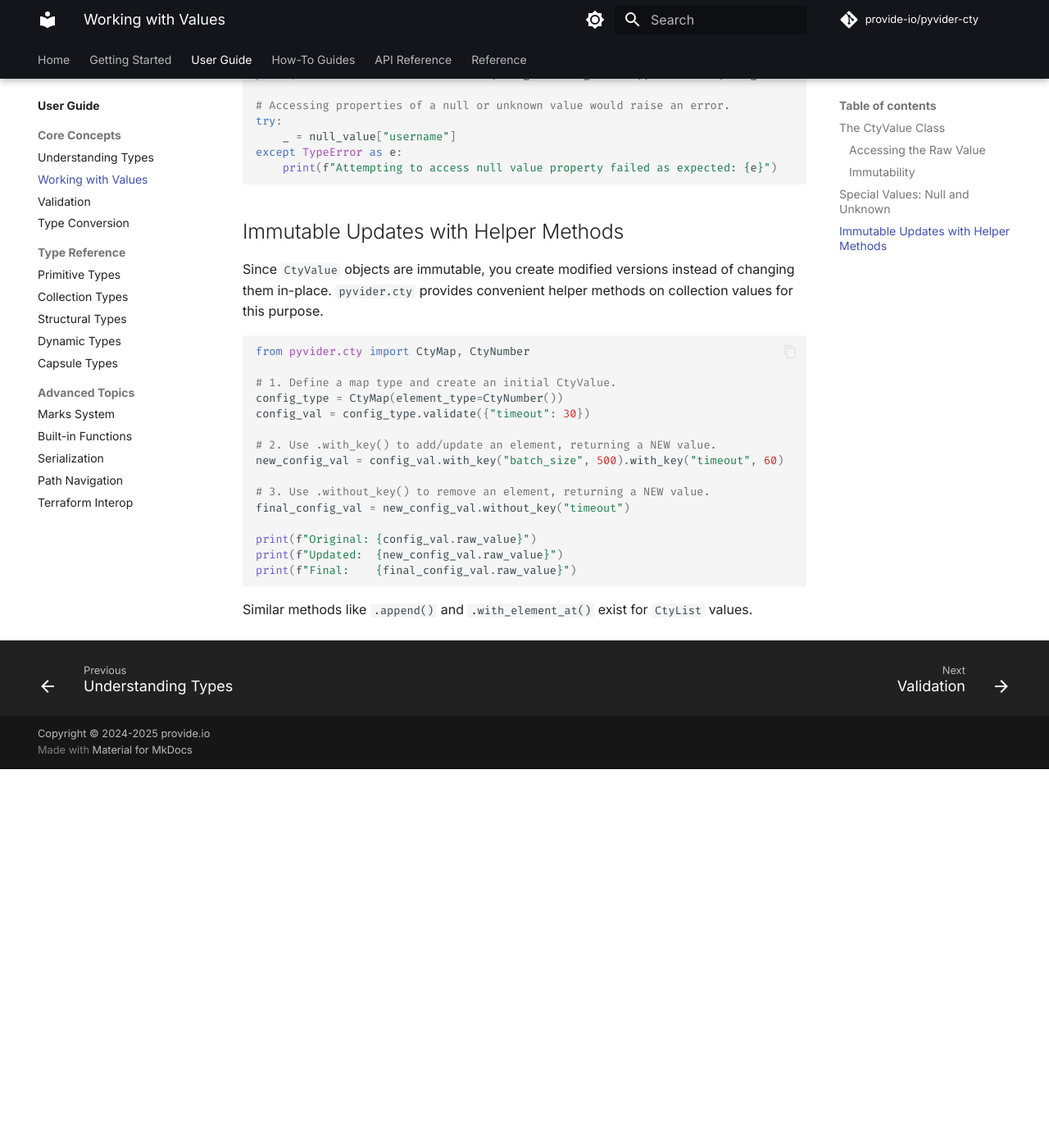
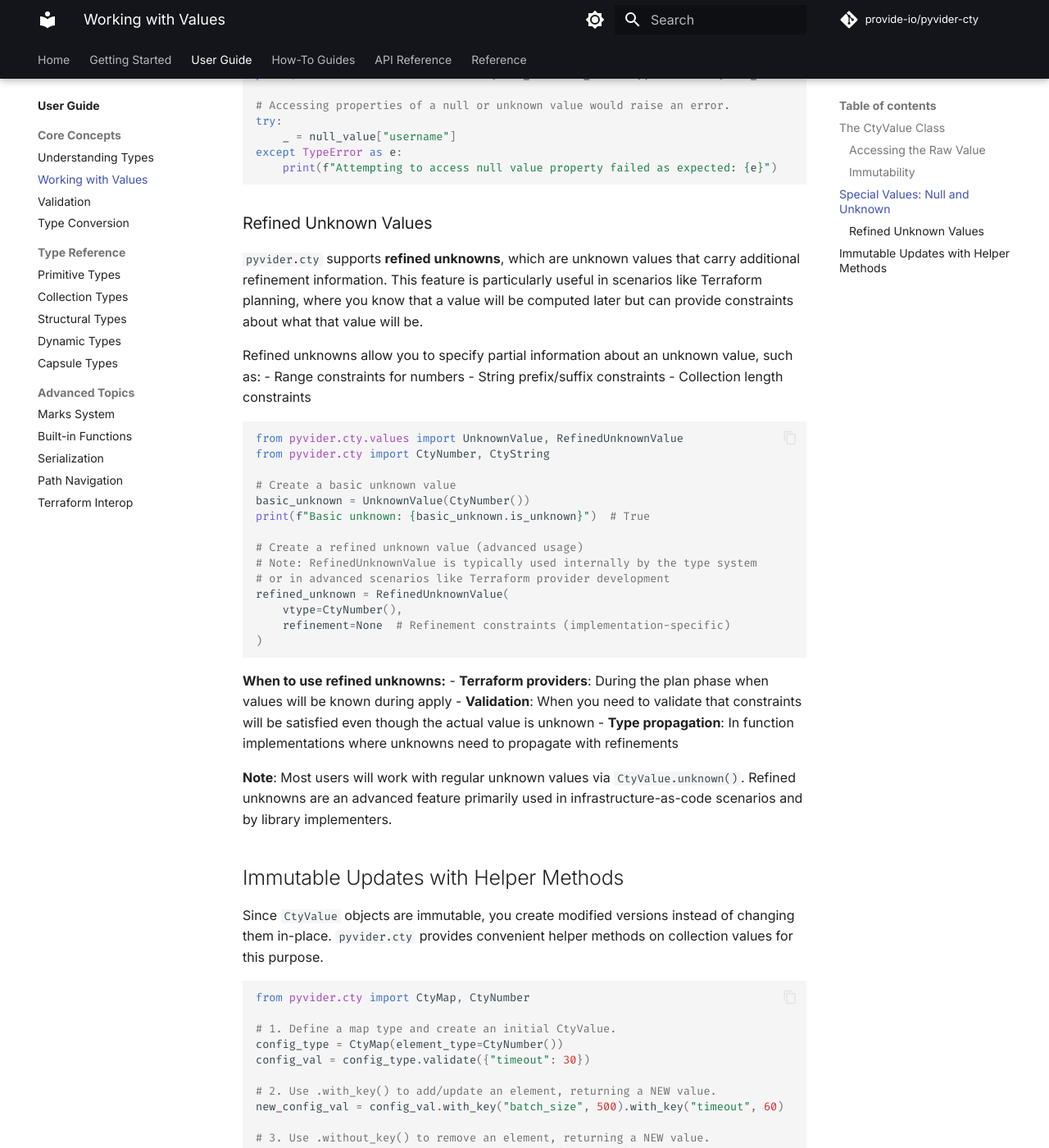
Before and after one commit to provide-io/pyvider-cty, an MkDocs documentation site: the page built from docs/user-guide/core-concepts/values.md, in a window 1280 px wide and 1400 px high, scrolled down 1642 px. Shown: the whole window at 82% size. Built offline with MkDocs 1.6.1 and Material for MkDocs 9.7.7, drawn with Linux system fonts in a browser that asks for light colours; comment, search, counter and statistics services are not loaded; before the commit the page ends 2580 px from its top, so only the background shows below that.

Commit message:
🔼⚙️ [skip ci] auto-commit

````diff
--- a/docs/user-guide/core-concepts/values.md
+++ b/docs/user-guide/core-concepts/values.md
@@ -66,6 +66,39 @@ except TypeError as e:
     print(f"Attempting to access null value property failed as expected: {e}")
 ```
 
+### Refined Unknown Values
+
+`pyvider.cty` supports **refined unknowns**, which are unknown values that carry additional refinement information. This feature is particularly useful in scenarios like Terraform planning, where you know that a value will be computed later but can provide constraints about what that value will be.
+
+Refined unknowns allow you to specify partial information about an unknown value, such as:
+- Range constraints for numbers
+- String prefix/suffix constraints
+- Collection length constraints
+
+```python
+from pyvider.cty.values import UnknownValue, RefinedUnknownValue
+from pyvider.cty import CtyNumber, CtyString
+
+# Create a basic unknown value
+basic_unknown = UnknownValue(CtyNumber())
+print(f"Basic unknown: {basic_unknown.is_unknown}")  # True
+
+# Create a refined unknown value (advanced usage)
+# Note: RefinedUnknownValue is typically used internally by the type system
+# or in advanced scenarios like Terraform provider development
+refined_unknown = RefinedUnknownValue(
+    vtype=CtyNumber(),
+    refinement=None  # Refinement constraints (implementation-specific)
+)
+```
+
+**When to use refined unknowns:**
+- **Terraform providers**: During the plan phase when values will be known during apply
+- **Validation**: When you need to validate that constraints will be satisfied even though the actual value is unknown
+- **Type propagation**: In function implementations where unknowns need to propagate with refinements
+
+**Note**: Most users will work with regular unknown values via `CtyValue.unknown()`. Refined unknowns are an advanced feature primarily used in infrastructure-as-code scenarios and by library implementers.
+
 ## Immutable Updates with Helper Methods
 
 Since `CtyValue` objects are immutable, you create modified versions instead of changing them in-place. `pyvider.cty` provides convenient helper methods on collection values for this purpose.
````
Also changed, not shown: docs/how-to/migrate-from-go-cty.md (+1 -1 lines), docs/reference/go-cty-comparison.md (+2 -1 lines).
